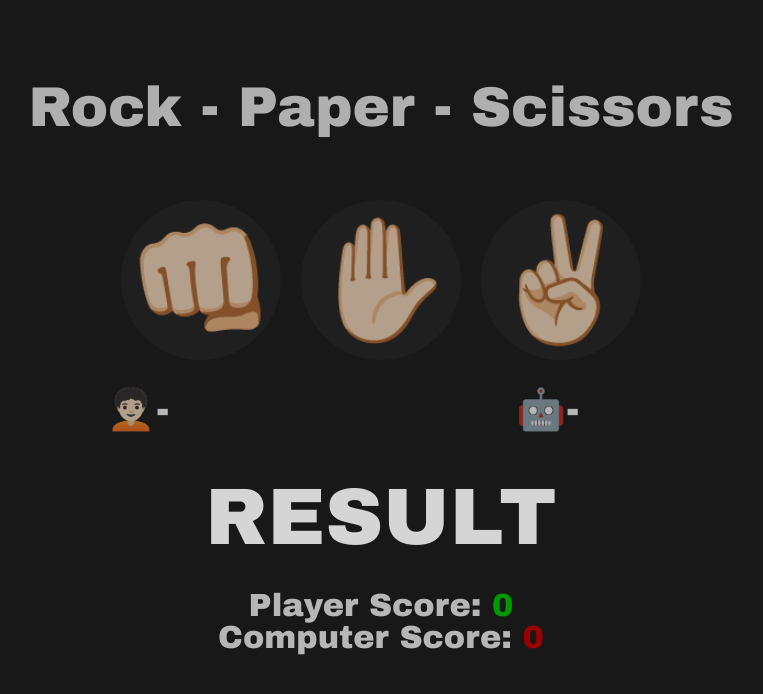
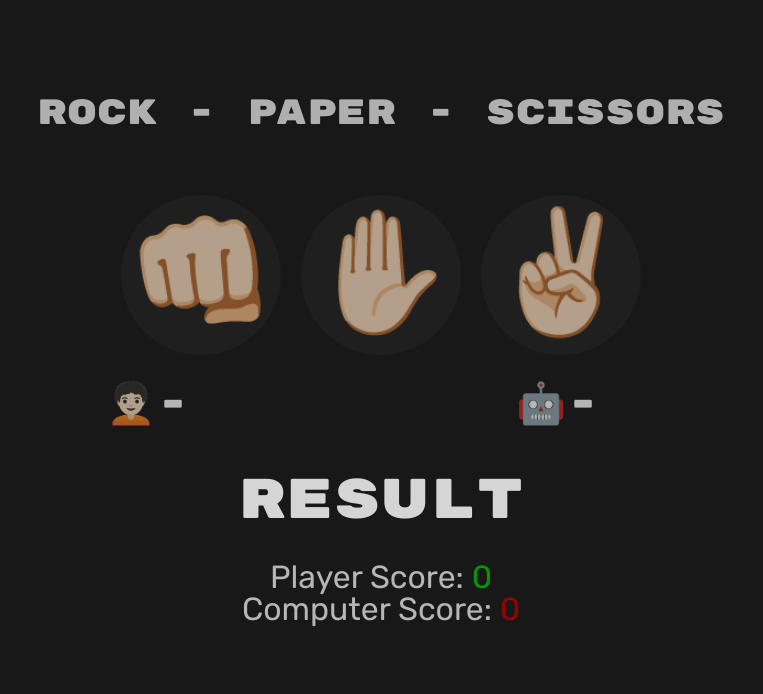
Before and after one commit to darklowlyx/rock-paper-scissors, a plain HTML site: page index.html in a window 1280 px wide. Shown: the whole page, without its empty margins (259-1022 px from the left). Drawn offline with Linux system fonts and the light colour scheme.

Commit message:
version 0.55

```diff
--- a/css/style.css
+++ b/css/style.css
@@ -3,7 +3,7 @@
 body{
 	background-color: #181818;
 	color: #ffffffaf;
-	font-family: "Archivo Black", Arial, sans-serif;
+	font-family: "Rubik Mono One", Arial, sans-serif;
 	display: flex;
 	flex-direction: column;
 	align-items: center;
@@ -19,7 +19,7 @@ body{
 }
 
 h1{
-	font-size: 3.5rem;
+	font-size: 2.2rem;
 	color: #ffffffa7;
 	margin-bottom: 8vh;
 }
@@ -61,13 +61,14 @@ h1{
 }
 
 #resultDisplay{
-	font-size: 5rem;
+	font-size: 3.5rem;
 	margin-top: 4vh;
 	color: #ffffffd1;
 	margin-bottom: 4vh;
 }
 .score__display{
 	font-size: 2rem;
+	font-family: "Rubik", Arial, sans-serif;
 }
 .green-text, #playerScoreDisplay{
 	color: hsl(120, 100%, 30%) !important;
--- a/index.html
+++ b/index.html
@@ -5,7 +5,8 @@
 	<meta charset="UTF-8">
 	<meta http-equiv="X-UA-Compatible" content="IE=edge">
 	<meta name="viewport" content="width=device-width, initial-scale=1.0, maximum-scale=1.0, user-scalable=1.0">
-	<link href="https://fonts.googleapis.com/css?family=Archivo+Black:regular" rel="stylesheet" />
+	<link href="https://fonts.googleapis.com/css?family=Rubik:regular&display:swap;" rel="stylesheet" />
+  <link href="https://fonts.googleapis.com/css?family=Rubik+Mono+One:regular&display:swap;" rel="stylesheet" />
 	<link rel="stylesheet" href="css/style.css">
 	<link rel="shortcut icon" href="#" />
 	<title></title>
```
